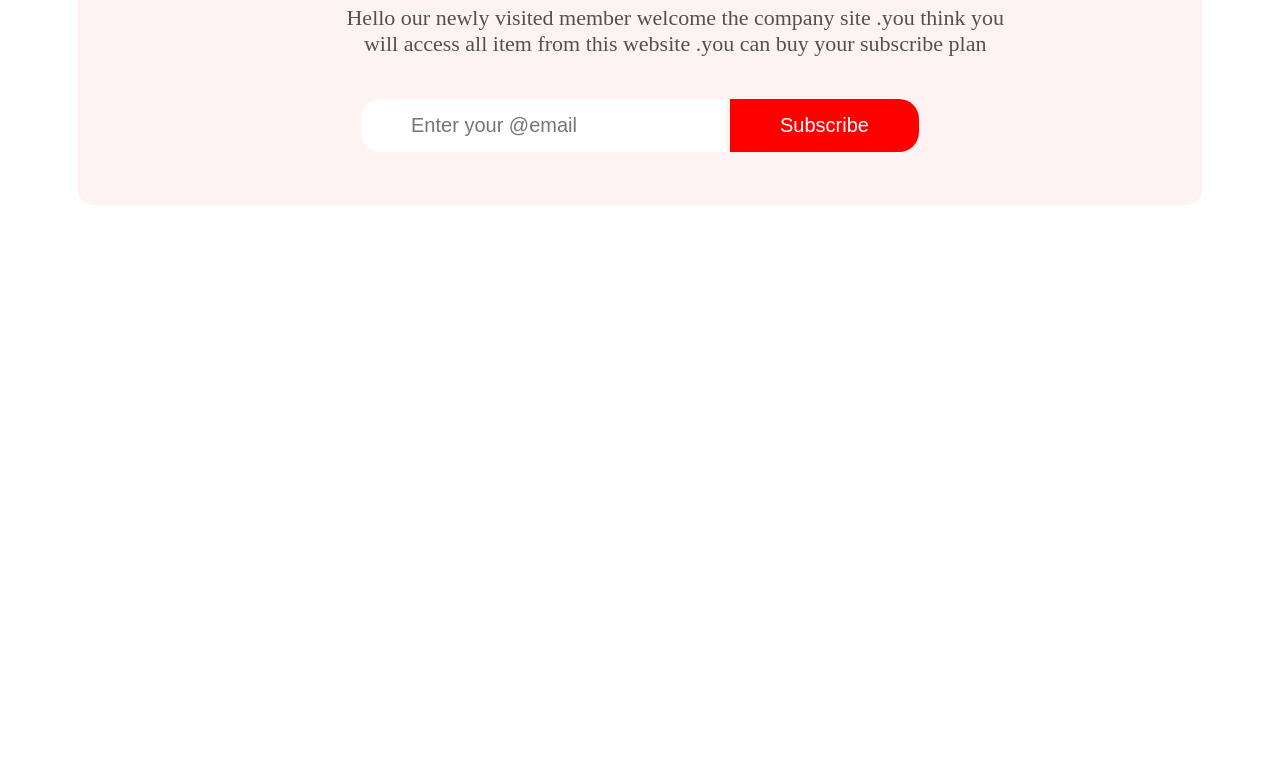
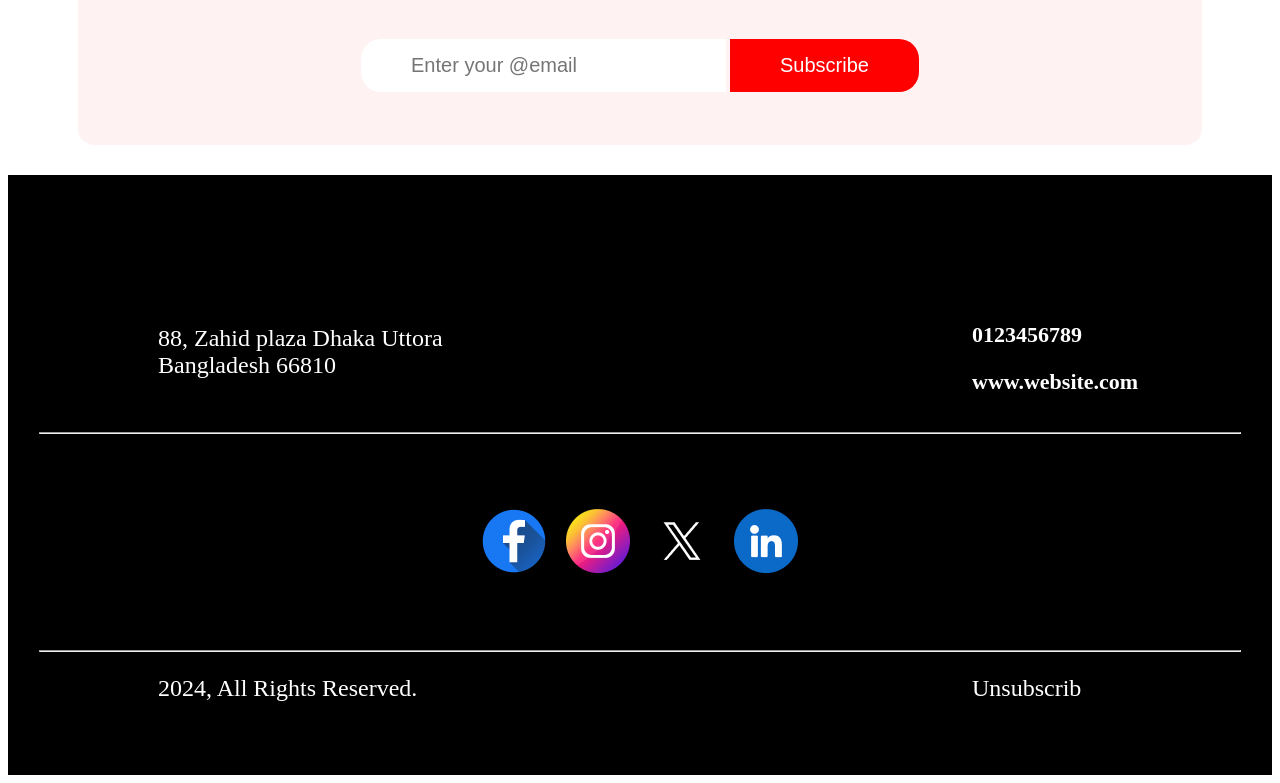
Before and after one commit to zahid-hasan0/First-Assignment, a plain HTML site: page index.html in a window 1280 px wide. Shown: the part 6362-7145 px from the top of the page. Before the commit the page ends 6605 px from the top, so only its background shows below. Drawn offline with Linux system fonts and the light colour scheme.

Commit message:
footer section complete

```diff
--- a/css/style.css
+++ b/css/style.css
@@ -393,10 +393,16 @@ position: relative;
 }
 .protfolio-image{
     width: 400px;
-    height: 450px;
+    height: 420px;
     margin-top: 20px;
     border-radius: 10px;
     margin-right: 40px;
+}
+
+
+.protfolio-image:hover{
+    opacity: 0.6;
+    box-shadow: 0px 0px 10px 5px black;
 }
 
 .subscribe{
@@ -408,3 +414,76 @@ background: rgba(255, 0, 0, 0.05);
 text-align: center;
 
 }
+
+
+/* footer style start */
+
+
+.footer{
+    width: 100%;
+    height: 600px;
+    background-color: black;
+
+}
+
+.footer-first{
+    color: white;
+    display: flex;
+    justify-content: space-between;
+    /* border-bottom: 2px solid white; */
+}
+.footer-first-txt{
+    width: 300px;
+    font-size: 24px;
+    padding: 150px 0px 0px 0px;
+    margin-left: 150px;
+}
+
+.footer-first-num{
+    line-height: 10px;
+    width: 300px;
+    font-size: 24px;
+    padding: 150px 0px 0px 0px;
+    margin-left: 150px;
+}
+.footer-first-num h5{
+    margin-top:5px;
+    font-size: 22px;
+}
+
+.footer-second{
+    display: flex;
+
+    /* border-bottom: 2px solid white; */
+    height: 200px;
+
+    align-items: center;
+    justify-content: center;
+
+}
+.footer-second img{
+    padding: 10px 10px;
+
+}
+hr{
+    width: 1200px;
+
+}
+.footer-third{
+    color: white;
+    display: flex;
+    justify-content: space-between;
+
+}
+.allright{
+    width: 300px;
+    font-size: 24px;
+    padding-top: 15px;
+    margin-left: 150px;
+}
+.unsubs{
+    width: 300px;
+    font-size: 24px;
+   padding-top: 15px;
+    margin-left: 150px;
+}
--- a/index.html
+++ b/index.html
@@ -193,21 +193,56 @@
        </section>
 
 
+       <!--subscribe section end-->
+      </main>
+
+
+
+
+      <footer class="footer" >
+
+        <div class="footer-first">
+
+            <div class="footer-first-txt">88, Zahid plaza Dhaka
+                Uttora Bangladesh 66810</div>
+            <div class="footer-first-num">
+                <h5>0123456789</h5>
+                <h5>www.website.com</h5>
+            </div>
+
+
+        </div><hr>
+        <div class="footer-second">
+
+            <img src="image/Facebook.png" alt="">
+            <img src="image/Instagram.png" alt="">
+            <img src="image/Twitter.png" alt="">
+            <img src="image/Linkedin.png" alt="">
+
+
+
+
+        </div><hr>
+        <div class="footer-third">
+
+            <div class="allright">2024, All Rights Reserved.</div>
+            <div class="unsubs">Unsubscrib
+
+            </div>
+
+        </div>
 
 
 
 
 
-       <!--subscribe section end-->
 
 
 
 
 
-    </main>
 
-
-
+      </footer>
 
 
 
```
